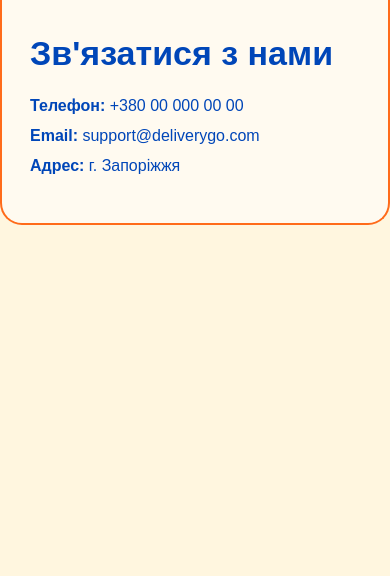
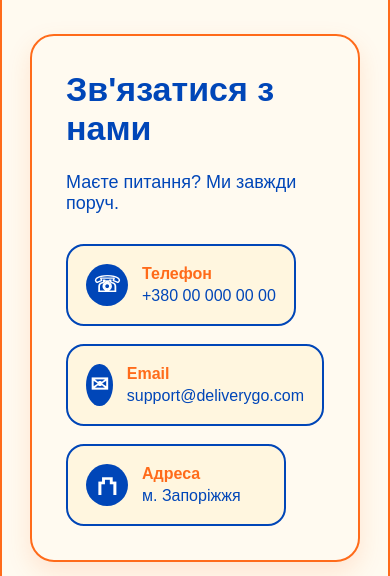
Before and after one commit to csokuraso/GoEat, a React (Create React App) app in the folder client/: page / in a window 390 px wide. Shown: the part 1402-1978 px from the top of the page. Before the commit the page ends 1627 px from the top, so only its background shows below. Built offline with nearby package versions, Linux system fonts and the light colour scheme; no server answers.

Commit message:
change reviews and footer at home page

```diff
--- a/client/src/pages/Home.js
+++ b/client/src/pages/Home.js
@@ -71,9 +71,10 @@ function Home() {
   {reviews.length === 0 ? (
     <p className="section-subtitle">Поки що немає відгуків.</p>
   ) : (
-    <div className="reviews">
-      {reviews.map((review) => (
-        <div className="review-card" key={review.review_id}>
+    <div className="reviews-marquee">
+  <div className="reviews-track">
+    {[...reviews, ...reviews].map((review, index) => (
+      <div className="review-card review-marquee-card" key={`${review.review_id}-${index}`}>
         <h3>{review.username || "Клієнт"}</h3>
         <p className="rating">Оцінка: {review.rating} / 5</p>
         <p>{review.comment || "Без коментаря"}</p>
@@ -86,17 +87,43 @@ function Home() {
       </div>
     ))}
   </div>
+</div>
   )}
 </section>
 
     <section className="home-section contact-section">
+  <div className="contact-card">
+    <div>
       <h2>Зв'язатися з нами</h2>
+      <p className="contact-subtitle">
+        Маєте питання? Ми завжди поруч.
+      </p>
+    </div>
 
-  <div className="contact-content">
-    <div className="contact-info">
-      <p><strong>Телефон:</strong> +380 00 000 00 00</p>
-      <p><strong>Email:</strong> support@deliverygo.com</p>
-      <p><strong>Адрес:</strong> г. Запоріжжя</p>
+    <div className="contact-items">
+      <div className="contact-item">
+        <span>☏</span>
+        <div>
+          <strong>Телефон</strong>
+          <p>+380 00 000 00 00</p>
+        </div>
+      </div>
+
+      <div className="contact-item">
+        <span>✉</span>
+        <div>
+          <strong>Email</strong>
+          <p>support@deliverygo.com</p>
+        </div>
+      </div>
+
+      <div className="contact-item">
+        <span>⛫</span>
+        <div>
+          <strong>Адреса</strong>
+          <p>м. Запоріжжя</p>
+        </div>
+      </div>
     </div>
   </div>
 </section>
--- a/client/src/styles/style.css
+++ b/client/src/styles/style.css
@@ -690,3 +690,146 @@ nav a:hover {
     grid-column: span 1;
   }
 }
+
+.reviews-marquee {
+  width: 100%;
+  overflow: hidden;
+  margin-top: 24px;
+  padding: 10px 0;
+}
+
+.reviews-track {
+  display: flex;
+  gap: 20px;
+  width: max-content;
+  animation: reviewsRun 25s linear infinite;
+}
+
+.reviews-marquee:hover .reviews-track {
+  animation-play-state: paused;
+}
+
+.review-marquee-card {
+  min-width: 500px;
+  max-width: 500px;
+  min-height: 100px;
+
+  background: #fffaf0;
+  border: 2px solid #ff6b1a;
+  border-radius: 18px;
+  padding: 18px;
+
+  display: flex;
+  flex-direction: column;
+  justify-content: space-between;
+}
+
+.review-marquee-card h3 {
+  color: #ff6b1a;
+  margin-bottom: 10px;
+}
+
+.review-marquee-card p {
+  color: #0046b8;
+  margin-bottom: 6px;
+}
+
+@keyframes reviewsRun {
+  from {
+    transform: translateX(0);
+  }
+
+  to {
+    transform: translateX(-50%);
+  }
+}
+
+.review-marquee-card p {
+  color: #0046b8;
+  font-size: 14px;
+  line-height: 1.4;
+}
+
+.review-marquee-card h3 {
+  font-size: 16px;
+  font-weight: 900;
+}
+
+.rating {
+  font-weight: 900;
+  margin-bottom: 6px;
+}
+
+.review-marquee-card p:last-child {
+  display: -webkit-box;
+  -webkit-line-clamp: 4;
+  line-clamp: 4;
+  -webkit-box-orient: vertical;
+  overflow: hidden;
+}
+
+.review-marquee-card p:last-child {
+  flex-grow: 1;
+}
+
+.contact-card {
+  background: #fffaf0;
+  border: 2px solid #ff6b1a;
+  border-radius: 24px;
+  padding: 34px;
+  display: flex;
+  justify-content: space-between;
+  gap: 30px;
+  box-shadow: 0 10px 24px rgba(255, 107, 26, 0.15);
+}
+
+.contact-subtitle {
+  font-size: 18px;
+  color: #0046b8;
+  margin-top: 8px;
+}
+
+.contact-items {
+  display: flex;
+  gap: 18px;
+  flex-wrap: wrap;
+}
+
+.contact-item {
+  min-width: 220px;
+  background: #fff6df;
+  border: 2px solid #0046b8;
+  border-radius: 18px;
+  padding: 18px;
+  display: flex;
+  gap: 14px;
+  align-items: center;
+}
+
+.contact-item span {
+  width: 42px;
+  height: 42px;
+  background: #0046b8;
+  color: white;
+  border-radius: 50%;
+  display: flex;
+  align-items: center;
+  justify-content: center;
+  font-size: 22px;
+  font-weight: 900;
+}
+
+.contact-item strong {
+  color: #ff6b1a;
+}
+
+.contact-item p {
+  margin-top: 4px;
+  color: #0046b8;
+}
+
+@media (max-width: 900px) {
+  .contact-card {
+    flex-direction: column;
+  }
+}
```
Also changed, not shown: 1 other file (tests, documents, lock files or other folders). Lines whose indentation alone changed are shown as unchanged.
